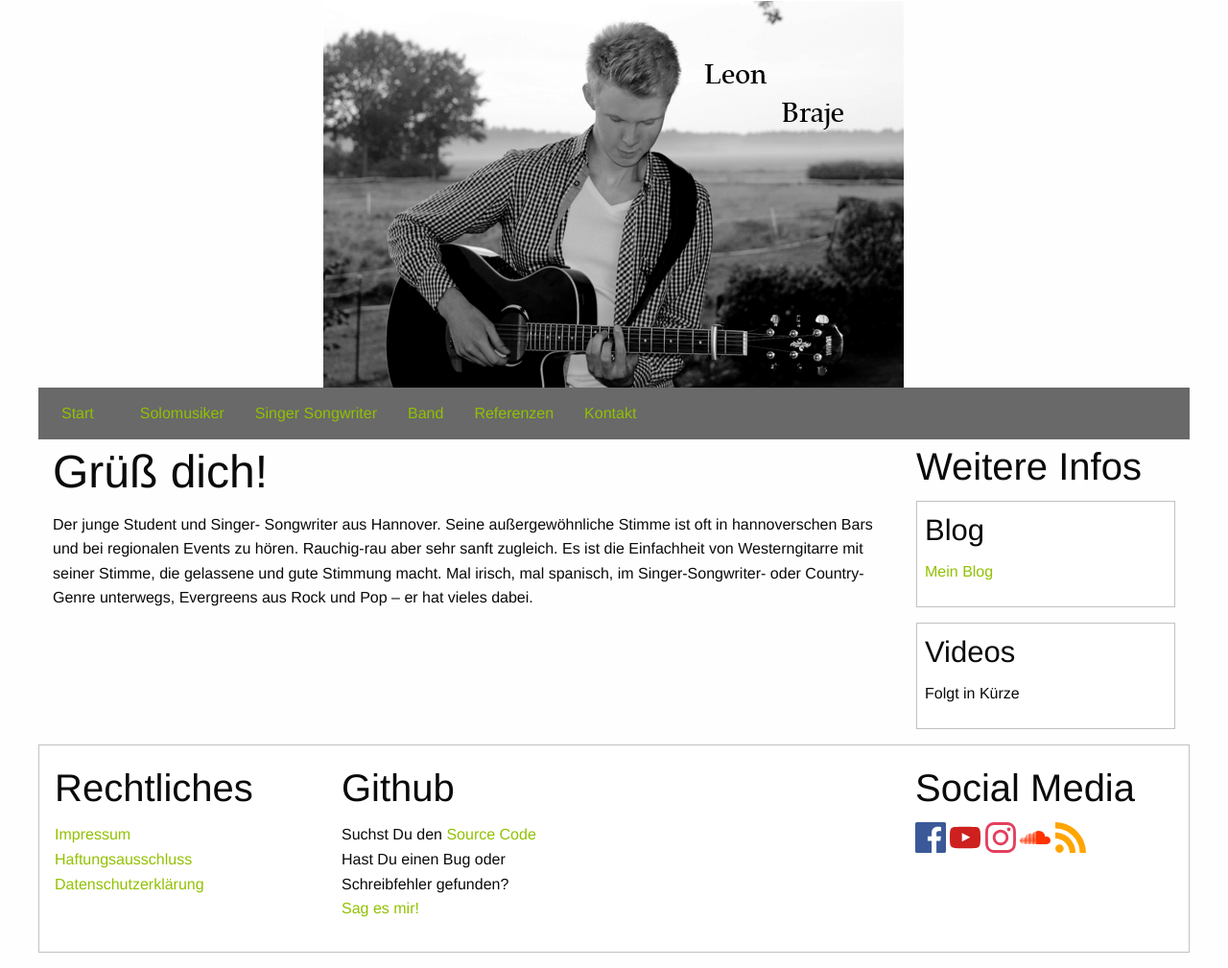
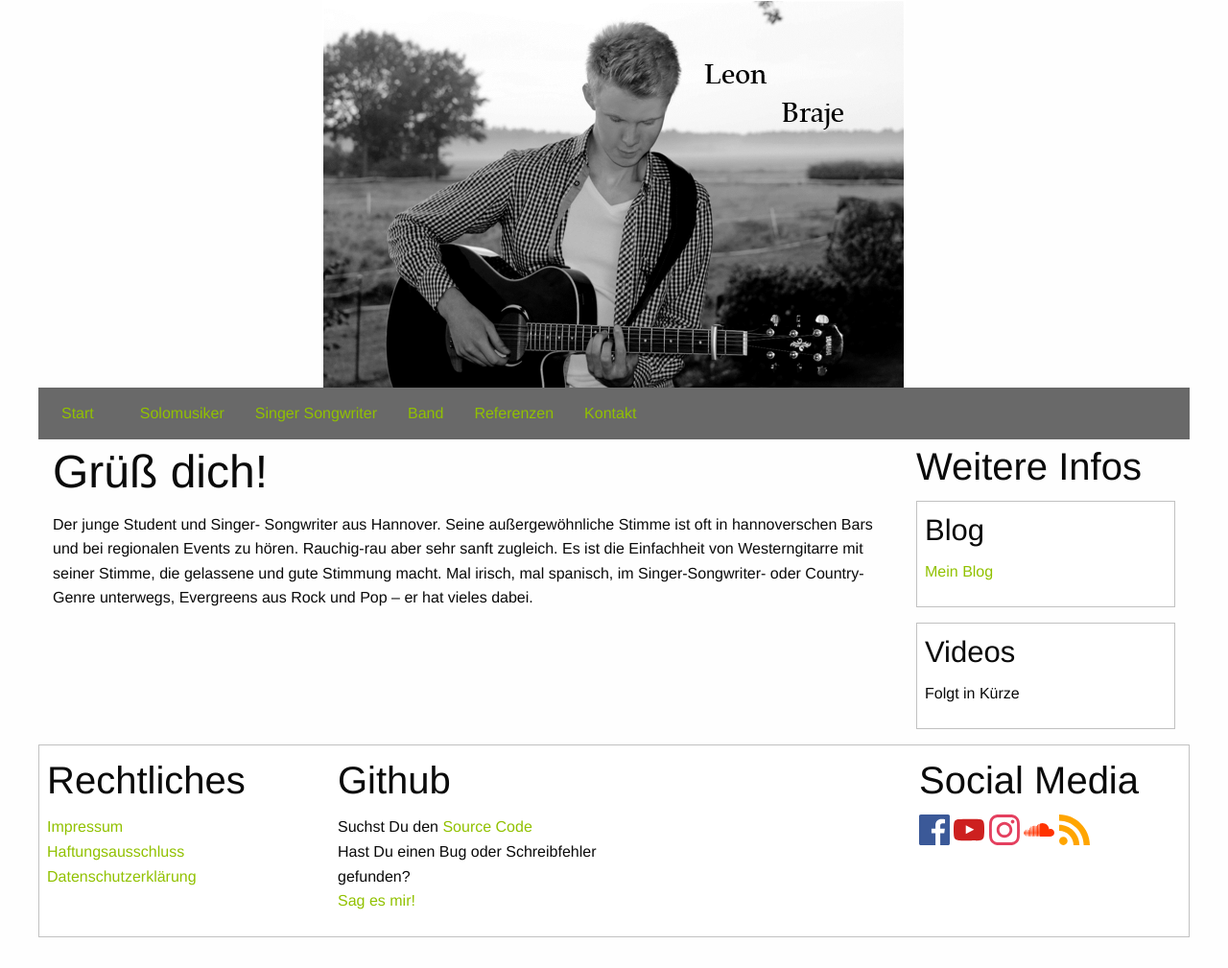
Before and after one commit to MarauderXtreme/leon, a Jekyll site: the page built from index.md, in a window 1280 px wide. Shown: the whole page at 96% size. Built offline with Jekyll 4.4.1, drawn with Linux system fonts in a browser that asks for light colours; some web fonts are replaced.

Commit message:
Make footer a small callout

```diff
--- a/_includes/footer.html
+++ b/_includes/footer.html
@@ -1,5 +1,5 @@
 <footer id="footer" class="row">
-	<article class="small-12 column callout">
+	<article class="small-12 column small callout">
 		<div class="row">
 			<section class="small-12 medium-3 columns">
 				{% include law.html lang = page.lang %}
```
